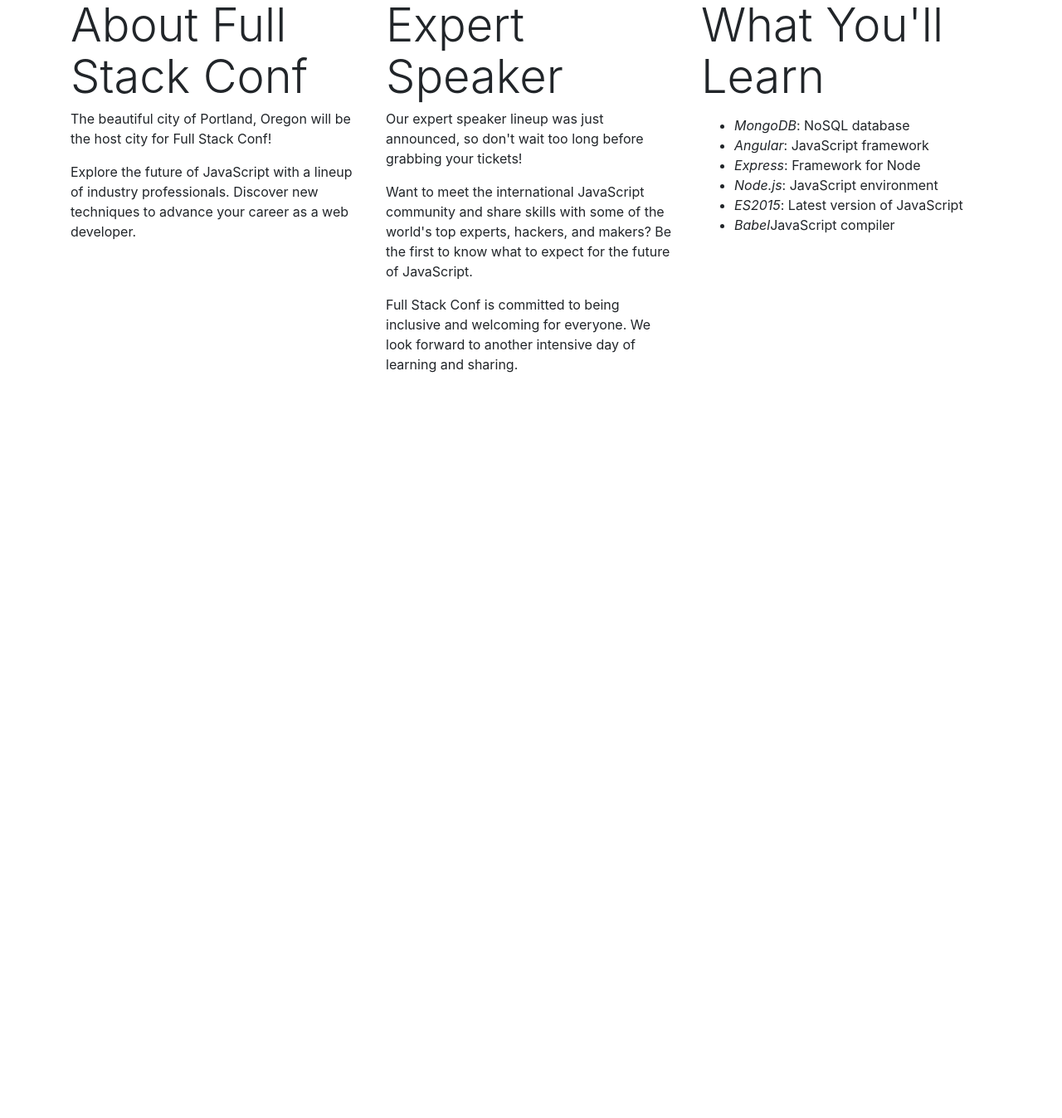
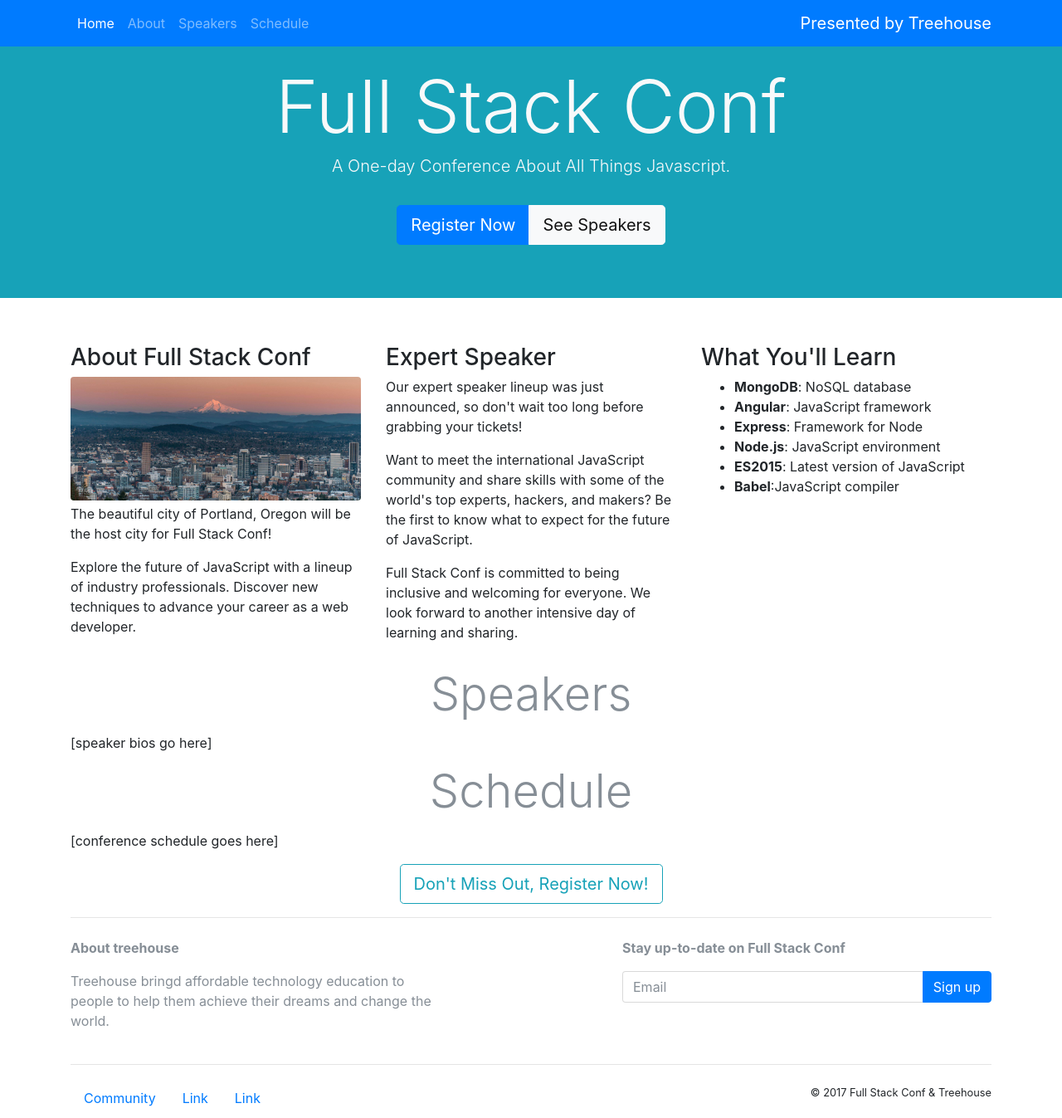
Before and after one commit to ekhatorosahon/full-stack-conf, a plain HTML site: page index.html in a window 1280 px wide. Shown: the whole page at 83% size. Before the commit the page ends 800 px from the top, so only its background shows below. Drawn offline with nearby package versions, Linux system fonts and the light colour scheme.

Commit message:
utilises more bootstrap utilities

```diff
--- a/index.html
+++ b/index.html
@@ -10,37 +10,133 @@
     <link rel="stylesheet" href="https://maxcdn.bootstrapcdn.com/bootstrap/4.0.0-beta/css/bootstrap.min.css" integrity="sha384-/Y6pD6FV/Vv2HJnA6t+vslU6fwYXjCFtcEpHbNJ0lyAFsXTsjBbfaDjzALeQsN6M" crossorigin="anonymous">
   </head>
   <body>
-    <div class="container"><!-- container -->
+
+  	<!-- navbar -->
+	<nav class="navbar fixed-top navbar-expand-sm navbar-dark bg-primary">
+		<div class="container">
+		   <div class="collapse navbar-collapse" id="navbarNav">
+		    <ul class="navbar-nav">
+		      <li class="nav-item active">
+		        <a class="nav-link" href="home">Home <span class="sr-only">(current)</span></a>
+		      </li>
+		      <li class="nav-item">
+		        <a class="nav-link" href="about">About</a>
+		      </li>
+		      <li class="nav-item">
+		        <a class="nav-link" href="speakers">Speakers</a>
+		      </li>
+		      <li class="nav-item">
+		        <a class="nav-link" href="schedule">Schedule</a>
+		      </li>
+		    </ul>
+		   </div>
+		   <a class="navbar-brand float-right mr-0" href="https://teamtreehouse.com/">Presented by Treehouse</a>
+	   </div>
+	</nav>
+  	<!-- /navbar -->
+
+  	<!-- jumbotron -->
+		<div class="jumbotron jumbotron-fluid bg-info">
+		  <div class="container text-sm-center pt-3">
+		    <h1 class="display-2 text-light">Full Stack Conf</h1>
+		    <p class="lead text-light">A One-day Conference About All Things Javascript.</p>
+		    <div class="btn-group mt-3" role="group" aria-label="Basic example">
+			  <button type="button" class="btn btn-primary btn-lg">Register Now</button>
+			  <a href="#speakers" class="btn btn-light btn-lg">See Speakers</a>
+			</div>
+		  </div>
+		</div>
+
+  	<!-- /jumbotron -->
+    <div class="container pt-4"><!-- container -->
     	<div class="row">
-    		<div class="col-md-4">
-    			<h1 class="display-4">About Full Stack Conf</h1>
+    		<div class="col-lg-4">
+    			<h3 class="mb-2">About Full Stack Conf</h3>
+    			<img class="mb-1 img-fluid rounded" src="img/pdx.jpg" alt="Portland">
     			<p class=".lead">The beautiful city of Portland, Oregon will be the host city for Full Stack Conf!</p>
 				<p>Explore the future of JavaScript with a lineup of industry professionals. Discover new techniques to advance your career as a web developer.</p>
     		</div>
-    		<div class="col-md-4">
-    			<h1 class="display-4">Expert Speaker</h1>
+    		<div class="col-lg-4">
+    			<h3 class="mb-2">Expert Speaker</h3>
     			<p class=".lead">Our expert speaker lineup was just announced, so don't wait too long before grabbing your tickets!</p>
     			<p>Want to meet the international JavaScript community and share skills with some of the world's top experts, hackers, and makers? Be the first to know what to expect for the future of JavaScript.</p>
     			<p>Full Stack Conf is committed to being inclusive and welcoming for everyone. We look forward to another intensive day of learning and sharing.</p>
 
     		</div>
-    		<div class="col-md-4">
-    			<h1 class="display-4">What You'll Learn</h1>
-	    			<p>
-		    			<ul>
-			    			<li><em>MongoDB</em>: NoSQL database</li>
-			    			<li><em>Angular</em>: JavaScript framework</li>
-			    			<li><em>Express</em>: Framework for Node</li>
-			    			<li><em>Node.js</em>: JavaScript environment</li>
-			    			<li><em>ES2015</em>: Latest version of JavaScript</li>
-			    			<li><em>Babel</em>JavaScript compiler</li>
-
-		    			</ul>
-	    			</p>
-
-    		</div>
+    		<div class="col-lg-4">
+    			<h3 class="mb-2">What You'll Learn</h3>
+	    			<ul>
+		    			<li><strong>MongoDB</strong>: NoSQL database</li>
+		    			<li><strong>Angular</strong>: JavaScript framework</li>
+		    			<li><strong>Express</strong>: Framework for Node</li>
+		    			<li><strong>Node.js</strong>: JavaScript environment</li>
+		    			<li><strong>ES2015</strong>: Latest version of JavaScript</li>
+		    			<li><strong>Babel</strong>:JavaScript compiler</li>
+		    		</ul>
+	    	</div>    	<!-- /about -->
 
     	</div>   	<!-- /row -->
+
+    	<!-- speaker -->
+    	<h1 id="speakers" class="display-4 text-center my-3 text-secondary">Speakers</h1>
+    	[speaker bios go here]
+
+
+    	<!-- schedule -->
+    	<h1 class="display-4 text-center my-3 text-secondary">Schedule</h1>
+    	[conference schedule goes here]
+
+    	<!-- Callout button -->
+    	<br>
+    	<div class="row my-3 text-center">
+    		<div class="col-sm-4"></div>
+    		<div class="col-sm-4">
+    			<button type="button" class="btn btn-outline-info btn-lg">Don't Miss Out, Register Now!</button>
+    		</div>
+    		<div class="col-sm-4"></div>
+
+    	</div>
+
+<!-- sign up -->
+<hr>
+<div class="row py-2 text-secondary">
+	<div class="col-md-6 col-xl-5">
+		<p><strong>About treehouse</strong></p>
+		<p>Treehouse bringd affordable technology education to people to help them achieve their dreams and change the world.</p>
+	</div>
+	<div class="col-md-6 col-xl-5 ml-auto">
+		<p><strong>Stay up-to-date on Full Stack Conf</strong></p>
+		<div class="input-group">
+			<input type="text" class="form-control" placeholder="Email">
+			<span class="input-group-btn">
+			<button class="btn btn-primary" type="button">Sign up</button>
+			</span>
+		</div>
+	</div>
+
+</div>
+<hr><!-- /sign up -->
+
+<!-- footer -->
+<div class="row py-1">
+	<div class="col-md-7">
+		<ul class="nav">
+		  <li class="nav-item">
+		    <a class="nav-link" href="#">Community</a>
+		  </li>
+		  <li class="nav-item">
+		    <a class="nav-link" href="#">Link</a>
+		  </li>
+		  <li class="nav-item">
+		    <a class="nav-link" href="#">Link</a>
+		  </li>
+		</ul>
+	</div>
+	<div class="col-md-5 text-md-right">
+		<small>&copy; 2017 Full Stack Conf &amp; Treehouse</small>
+	</div>
+</div>
+<!-- /footer -->
 
     </div>    <!-- /container -->
 
```
Also changed, not shown: img/angie.png (added), img/ecma.png (added), img/geo.png (added), img/jay.png (added), img/json.png (added), img/jumbo-bg.jpg (added), img/nodestradamus.png (added), img/pdx.jpg (added), 1 other file.
